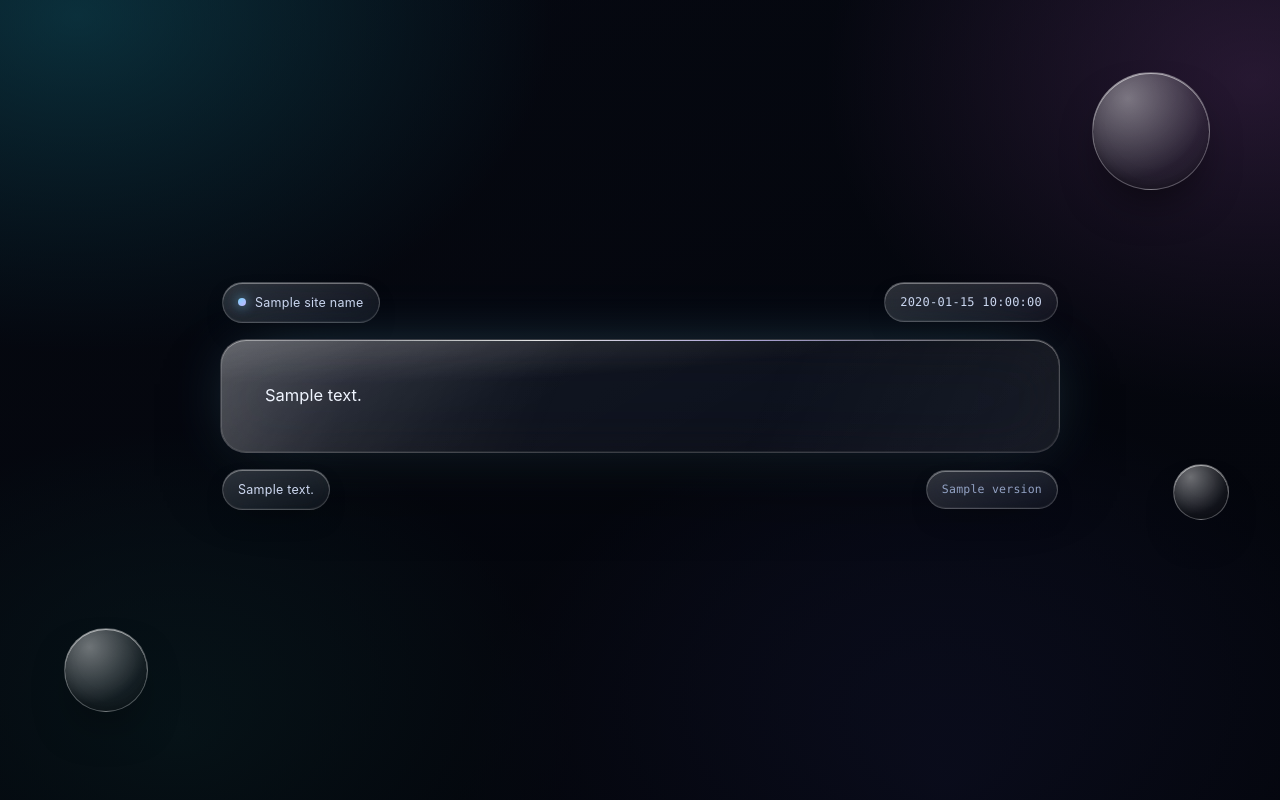
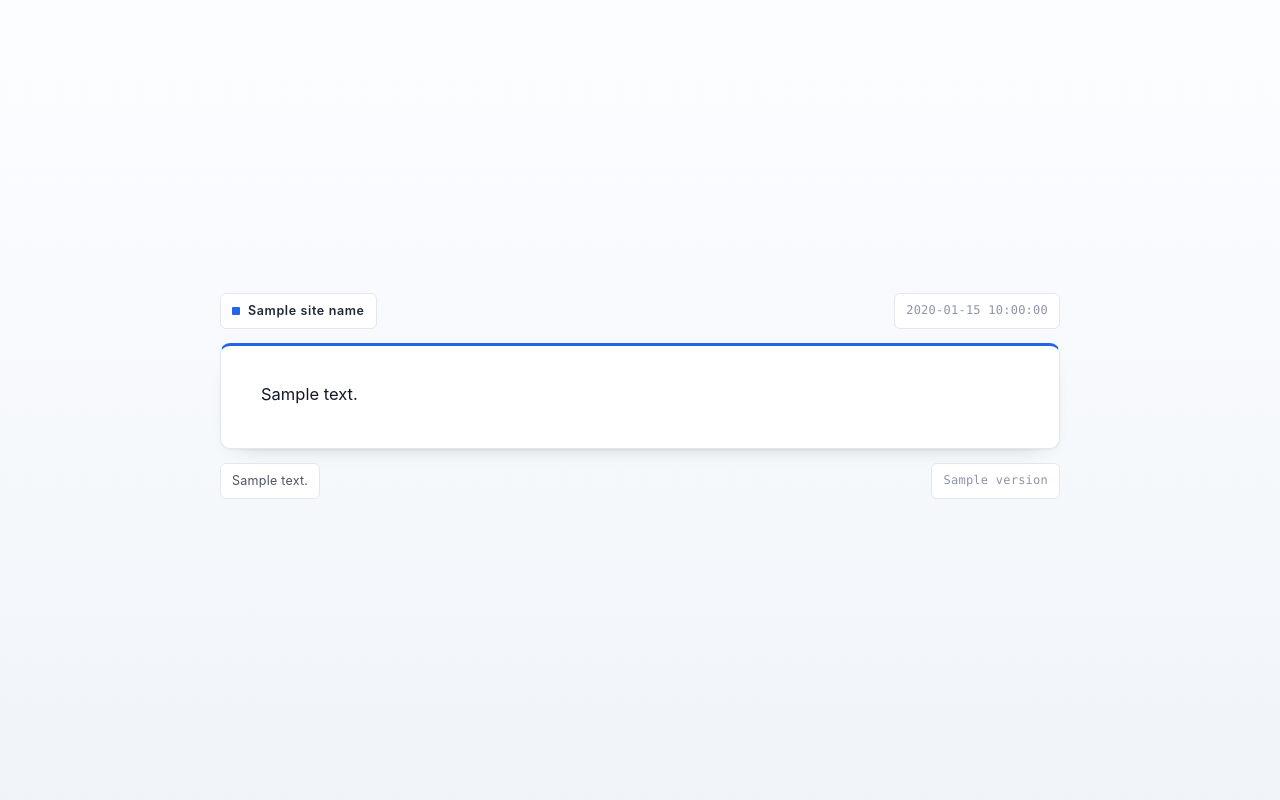
Before and after one commit to Sean-CodingForLife/astrbot_plugin_t2i_enhance, a Python web app: template templates/frosted-glass.html in a window 1280 px wide. Run offline with Jinja, Linux system fonts and the light colour scheme; the template is opened without the code that fills it: most values are stand-ins (such as "Sample title", 1, 10 or a date in 2020).

Commit message:
Redesign the frosted-glass template as a light theme
Replace the dark aurora/glassmorphism treatment with a light documentation
style: a faint grid background, a square white card with a solid accent rule,
and contrast recalibrated for body text, code blocks, tables and the four
admonition variants. No circular decorations, no heavy blur.

```diff
--- a/templates/frosted-glass.html
+++ b/templates/frosted-glass.html
@@ -6,14 +6,18 @@
   <title>{{ template_name }}</title>
   <style>
     :root {
-      --ink: #f0f5ff;
-      --ink-soft: #cdd8f0;
-      --ink-dim: #93a3c4;
-      --glass-line: rgba(255, 255, 255, 0.18);
-      --glass-soft: rgba(255, 255, 255, 0.10);
-      --accent: #7dd3fc;
-      --accent-2: #c4b5fd;
-      --blur: 30px;
+      --bg: #f5f7fa;
+      --card: #ffffff;
+      --ink: #111827;
+      --ink-soft: #4b5563;
+      --ink-dim: #8b95a5;
+      --line: #e3e8ef;
+      --line-strong: #cfd8e3;
+      --tint: #f4f7fb;
+      --accent: #2563eb;
+      --accent-2: #0891b2;
+      --accent-soft: rgba(37, 99, 235, 0.10);
+      --radius: 10px;
       --sans: -apple-system, BlinkMacSystemFont, "Segoe UI", "PingFang SC",
         "Hiragino Sans GB", "Microsoft YaHei", "Noto Sans CJK SC",
         "Source Han Sans SC", sans-serif;
@@ -23,15 +27,14 @@
 
     * { box-sizing: border-box; }
 
-    /* 玻璃后面必须有颜色可模糊，这四团极光色块就是整套质感的来源。 */
+    /* 极淡方格底纹给浅色背景一点结构感：不用光斑、不用圆形装饰。 */
     html {
-      background-color: #04060d;
+      background-color: var(--bg);
       background-image:
-        radial-gradient(48rem 34rem at 6% 2%, rgba(34, 211, 238, 0.44), transparent 62%),
-        radial-gradient(42rem 32rem at 98% 10%, rgba(232, 121, 249, 0.38), transparent 64%),
-        radial-gradient(46rem 36rem at 74% 98%, rgba(99, 102, 241, 0.42), transparent 66%),
-        radial-gradient(38rem 30rem at 14% 92%, rgba(45, 212, 191, 0.30), transparent 64%),
-        linear-gradient(160deg, #070b16 0%, #050810 55%, #03050b 100%);
+        linear-gradient(rgba(17, 24, 39, 0.035) 1px, transparent 1px),
+        linear-gradient(90deg, rgba(17, 24, 39, 0.035) 1px, transparent 1px),
+        linear-gradient(180deg, #fbfcfe 0%, #f1f5fa 100%);
+      background-size: 28px 28px, 28px 28px, 100% 100%;
     }
 
     body {
@@ -41,14 +44,14 @@
       justify-content: center;
       margin: 0;
       min-height: 100vh;
-      padding: 56px 26px 64px;
+      padding: 48px 24px 56px;
       color: var(--ink);
-      font: 16.5px/1.85 var(--sans);
+      font: 16.5px/1.8 var(--sans);
       -webkit-font-smoothing: antialiased;
       text-rendering: optimizeLegibility;
     }
 
-    /* 背景图压一层暗幕后作为玻璃背后的一层纹理。 */
+    /* 背景图压一层浅色蒙版，保证正文对比度。 */
     body::before {
       content: "";
       position: absolute;
@@ -56,7 +59,7 @@
       z-index: 0;
       {% if bg_url %}
       background-image:
-        linear-gradient(175deg, rgba(4, 6, 13, 0.55) 0%, rgba(4, 6, 13, 0.72) 60%, rgba(3, 5, 11, 0.86) 100%),
+        linear-gradient(180deg, rgba(252, 253, 255, 0.92) 0%, rgba(246, 249, 252, 0.94) 55%, rgba(240, 244, 249, 0.96) 100%),
         url("{{ bg_url }}");
       background-size: cover, cover;
       background-position: center top, center top;
@@ -64,124 +67,65 @@
       {% endif %}
     }
 
-    /* ---------- 悬浮玻璃球 ---------- */
-    .orb {
-      position: absolute;
-      z-index: 1;
-      border: 1px solid rgba(255, 255, 255, 0.26);
-      border-radius: 50%;
-      background:
-        radial-gradient(120% 120% at 30% 22%, rgba(255, 255, 255, 0.42), rgba(255, 255, 255, 0.06) 58%, rgba(255, 255, 255, 0.02) 100%);
-      box-shadow:
-        inset 0 1px 0 rgba(255, 255, 255, 0.55),
-        inset 0 -8px 18px -10px rgba(0, 0, 0, 0.55),
-        0 22px 50px -22px rgba(0, 0, 0, 0.85);
-    }
-    .orb-1 { top: 9%; right: 5.5%; width: 118px; height: 118px; }
-    .orb-2 { top: 58%; right: 4%; width: 56px; height: 56px; }
-    .orb-3 { bottom: 11%; left: 5%; width: 84px; height: 84px; }
-
     .page {
       position: relative;
-      z-index: 2;
+      z-index: 1;
       width: 100%;
       max-width: 840px;
       margin: 0 auto;
     }
 
-    /* ---------- 玻璃胶囊 ---------- */
-    .pill {
+    /* ---------- 页眉 / 页脚：直角小圆角标签，不做胶囊 ---------- */
+    .topbar, .footbar {
+      display: flex;
+      align-items: center;
+      gap: 10px;
+    }
+    .topbar { margin: 0 0 14px; }
+    .footbar { margin: 14px 0 0; }
+    .spacer { flex: 1; }
+
+    .chip {
       display: inline-flex;
       align-items: center;
-      gap: 9px;
-      padding: 8px 15px;
-      border: 1px solid var(--glass-line);
-      border-radius: 999px;
-      background: linear-gradient(160deg, rgba(255, 255, 255, 0.17), rgba(255, 255, 255, 0.045));
-      backdrop-filter: blur(16px) saturate(1.6);
-      -webkit-backdrop-filter: blur(16px) saturate(1.6);
-      box-shadow:
-        inset 0 1px 0 rgba(255, 255, 255, 0.36),
-        inset 0 -1px 0 rgba(255, 255, 255, 0.05),
-        0 12px 30px -16px rgba(0, 0, 0, 0.80);
+      gap: 8px;
+      padding: 6px 11px;
+      border: 1px solid var(--line);
+      border-radius: 6px;
+      background: #ffffff;
       color: var(--ink-soft);
       font-size: 12.5px;
       letter-spacing: 0.02em;
     }
-    .pill .dot {
+    .chip.brand {
+      color: #1f2937;
+      font-weight: 600;
+      letter-spacing: 0.05em;
+    }
+    .chip .mark {
       width: 8px;
       height: 8px;
-      border-radius: 50%;
-      background: linear-gradient(140deg, var(--accent), var(--accent-2));
-      box-shadow: 0 0 12px rgba(125, 211, 252, 0.85);
+      border-radius: 1px;
+      background: var(--accent);
     }
-    .pill.tabular {
+    .chip.mono {
+      color: var(--ink-dim);
       font-family: var(--mono);
+      font-size: 12px;
       font-variant-numeric: tabular-nums;
-      font-size: 12px;
     }
 
-    .topbar {
-      display: flex;
-      align-items: center;
-      gap: 12px;
-      margin: 0 2px 16px;
-    }
-    .spacer { flex: 1; }
-
-    /* ---------- 主玻璃面板 ---------- */
-    .glass {
+    /* ---------- 主卡片：白底 + 顶部实色标尺 ---------- */
+    .card {
       position: relative;
-      padding: 40px 44px 42px;
-      border: 1px solid var(--glass-line);
-      border-radius: 26px;
-      background: linear-gradient(150deg,
-        rgba(255, 255, 255, 0.16) 0%,
-        rgba(255, 255, 255, 0.060) 36%,
-        rgba(255, 255, 255, 0.030) 100%);
-      backdrop-filter: blur(var(--blur)) saturate(1.75);
-      -webkit-backdrop-filter: blur(var(--blur)) saturate(1.75);
+      padding: 34px 40px 38px;
+      border: 1px solid var(--line);
+      border-top: 3px solid var(--accent);
+      border-radius: var(--radius);
+      background: var(--card);
       box-shadow:
-        inset 0 1px 0 rgba(255, 255, 255, 0.40),
-        inset 1px 0 0 rgba(255, 255, 255, 0.14),
-        inset 0 -1px 0 rgba(255, 255, 255, 0.07),
-        inset -1px 0 0 rgba(255, 255, 255, 0.05),
-        0 34px 90px -34px rgba(0, 0, 0, 0.94),
-        0 0 72px -26px rgba(125, 211, 252, 0.45);
-      overflow: hidden;
-    }
-    /* 左上泛光 + 斜向反光条 */
-    .glass::before {
-      content: "";
-      position: absolute;
-      inset: 0;
-      border-radius: inherit;
-      background:
-        radial-gradient(120% 88% at 10% -12%, rgba(255, 255, 255, 0.17), transparent 58%),
-        linear-gradient(112deg,
-          rgba(255, 255, 255, 0.19) 0%,
-          rgba(255, 255, 255, 0.065) 17%,
-          rgba(255, 255, 255, 0) 41%,
-          rgba(255, 255, 255, 0) 63%,
-          rgba(255, 255, 255, 0.055) 100%);
-      pointer-events: none;
-      z-index: 0;
-    }
-    /* 顶棱聚光 */
-    .glass::after {
-      content: "";
-      position: absolute;
-      left: 13%;
-      right: 13%;
-      top: 0;
-      height: 1.5px;
-      border-radius: 2px;
-      background: linear-gradient(90deg, transparent, rgba(255, 255, 255, 0.78), rgba(196, 181, 253, 0.72), transparent);
-      z-index: 1;
-    }
-    .glass > * {
-      position: relative;
-      z-index: 2;
+        0 1px 2px rgba(17, 24, 39, 0.05),
+        0 10px 24px -20px rgba(17, 24, 39, 0.45);
     }
 
     /* ---------- 正文排版 ---------- */
@@ -261,191 +202,164 @@
       text-decoration: none;
     }
 
-    .md ul, .md ol { margin: 0 0 1.05em; padding-left: 1.45em; }
-    .md li { margin: 0.4em 0; }
-    .md li::marker { color: rgba(125, 211, 252, 0.90); }
-    .md li > ul, .md li > ol { margin: 0.4em 0; }
+    .md ul, .md ol { margin: 0 0 1.05em; padding-left: 1.4em; }
+    .md ul { list-style-type: square; }
+    .md li { margin: 0.36em 0; }
+    .md li::marker { color: var(--accent); }
+    .md li > ul, .md li > ol { margin: 0.36em 0; }
 
     .md blockquote {
-      margin: 1.3em 0;
-      padding: 0.95em 1.2em;
-      border: 1px solid var(--glass-soft);
-      border-left: 3px solid rgba(196, 181, 253, 0.80);
-      border-radius: 4px 16px 16px 4px;
-      background: linear-gradient(120deg, rgba(196, 181, 253, 0.16), rgba(196, 181, 253, 0.04));
-      box-shadow: inset 0 1px 0 rgba(255, 255, 255, 0.14);
+      margin: 1.25em 0;
+      padding: 0.85em 1.1em;
+      border-left: 3px solid var(--accent);
+      border-radius: 0 6px 6px 0;
+      background: #f5f8ff;
       color: var(--ink-soft);
     }
     .md blockquote > *:last-child { margin-bottom: 0; }
 
     .md hr {
       height: 1px;
-      margin: 2.1em 0;
+      margin: 2em 0;
       border: 0;
-      background: linear-gradient(90deg, transparent, rgba(255, 255, 255, 0.28), transparent);
+      background: var(--line);
     }
 
     .md code {
-      padding: 0.16em 0.44em;
-      border: 1px solid rgba(255, 255, 255, 0.16);
-      border-radius: 7px;
-      background: rgba(255, 255, 255, 0.10);
-      box-shadow: inset 0 1px 0 rgba(255, 255, 255, 0.16);
-      color: #d8ecff;
+      padding: 0.14em 0.4em;
+      border: 1px solid #dbe3ee;
+      border-radius: 4px;
+      background: #eef2f7;
+      color: #1d4ed8;
       font-family: var(--mono);
       font-size: 0.88em;
       white-space: break-spaces;
     }
     .md pre {
-      margin: 1.3em 0;
-      padding: 17px 19px;
-      border: 1px solid rgba(255, 255, 255, 0.13);
-      border-radius: 16px;
-      background: linear-gradient(150deg, rgba(3, 6, 14, 0.62), rgba(3, 6, 14, 0.42));
-      backdrop-filter: blur(8px) saturate(1.3);
-      -webkit-backdrop-filter: blur(8px) saturate(1.3);
-      box-shadow:
-        inset 0 1px 0 rgba(255, 255, 255, 0.11),
-        inset 0 -1px 0 rgba(0, 0, 0, 0.28);
+      margin: 1.25em 0;
+      padding: 15px 17px;
+      border: 1px solid var(--line);
+      border-left: 3px solid var(--line-strong);
+      border-radius: 0 6px 6px 0;
+      background: #f7f9fb;
       overflow-x: auto;
       font-size: 13.5px;
-      line-height: 1.68;
+      line-height: 1.66;
     }
     .md pre code {
       padding: 0;
       border: 0;
       background: none;
-      box-shadow: none;
-      color: #e3ecff;
+      color: #1f2937;
       font-size: 1em;
       white-space: pre;
     }
 
     .md table {
       width: 100%;
-      margin: 1.3em 0;
-      border: 1px solid var(--glass-soft);
-      border-radius: 14px;
+      margin: 1.25em 0;
+      border: 1px solid var(--line);
+      border-radius: 6px;
       border-collapse: separate;
       border-spacing: 0;
       overflow: hidden;
-      background: rgba(255, 255, 255, 0.035);
+      background: #ffffff;
       font-size: 0.95em;
     }
     .md th, .md td {
-      padding: 0.62em 0.88em;
-      border-bottom: 1px solid rgba(255, 255, 255, 0.075);
+      padding: 0.56em 0.82em;
+      border-bottom: 1px solid var(--line);
       text-align: left;
       overflow-wrap: anywhere;
     }
     .md thead th {
-      background: rgba(255, 255, 255, 0.085);
-      box-shadow: inset 0 1px 0 rgba(255, 255, 255, 0.14);
-      color: #ffffff;
+      border-bottom: 1px solid var(--line-strong);
+      background: var(--tint);
+      color: #0f172a;
       font-weight: 650;
       white-space: nowrap;
     }
     .md tbody tr:last-child td { border-bottom: 0; }
-    .md tbody tr:nth-child(even) td { background: rgba(255, 255, 255, 0.022); }
+    .md tbody tr:nth-child(even) td { background: #fafbfd; }
 
     .md img {
       max-width: 100%;
       height: auto;
-      border: 1px solid var(--glass-soft);
-      border-radius: 14px;
-      box-shadow: 0 18px 40px -22px rgba(0, 0, 0, 0.85);
+      border: 1px solid var(--line);
+      border-radius: 6px;
     }
 
     .md details {
-      margin: 1.2em 0;
-      padding: 0.9em 1.15em;
-      border: 1px solid var(--glass-soft);
-      border-radius: 14px;
-      background: rgba(255, 255, 255, 0.045);
-      box-shadow: inset 0 1px 0 rgba(255, 255, 255, 0.12);
+      margin: 1.15em 0;
+      padding: 0.8em 1.05em;
+      border: 1px solid var(--line);
+      border-radius: 6px;
+      background: #fafbfd;
     }
-    .md summary { font-weight: 600; color: #ffffff; }
-    .md details[open] summary { margin-bottom: 0.7em; }
+    .md summary { font-weight: 600; color: #0f172a; }
+    .md details[open] summary { margin-bottom: 0.65em; }
 
     .md .admonition {
-      margin: 1.3em 0;
-      padding: 0.95em 1.2em;
-      border: 1px solid var(--glass-soft);
+      margin: 1.25em 0;
+      padding: 0.9em 1.1em;
+      border: 1px solid #cddcf7;
       border-left: 3px solid var(--accent);
-      border-radius: 4px 14px 14px 4px;
-      background: rgba(125, 211, 252, 0.13);
-      box-shadow: inset 0 1px 0 rgba(255, 255, 255, 0.14);
+      border-radius: 0 6px 6px 0;
+      background: #f2f7ff;
     }
     .md .admonition-title {
-      margin: 0 0 0.5em;
-      color: #ffffff;
+      margin: 0 0 0.45em;
+      color: #1e40af;
       font-weight: 650;
     }
-    .md .admonition.tip { border-left-color: #6ee7b7; background: rgba(110, 231, 183, 0.13); }
-    .md .admonition.warning { border-left-color: #fcd34d; background: rgba(252, 211, 77, 0.13); }
-    .md .admonition.danger { border-left-color: #fca5a5; background: rgba(252, 165, 165, 0.13); }
+    .md .admonition.tip { border-color: #c8ebdf; border-left-color: #0d9488; background: #f0fbf8; }
+    .md .admonition.tip .admonition-title { color: #0f766e; }
+    .md .admonition.warning { border-color: #f6e0b5; border-left-color: #d97706; background: #fff8ec; }
+    .md .admonition.warning .admonition-title { color: #b45309; }
+    .md .admonition.danger { border-color: #f7d4d4; border-left-color: #dc2626; background: #fef4f4; }
+    .md .admonition.danger .admonition-title { color: #b91c1c; }
 
     .md .toc {
-      margin: 1.3em 0;
-      padding: 0.95em 1.15em;
-      border: 1px dashed rgba(255, 255, 255, 0.22);
-      border-radius: 14px;
-      background: rgba(255, 255, 255, 0.04);
+      margin: 1.25em 0;
+      padding: 0.85em 1.05em;
+      border: 1px dashed var(--line-strong);
+      border-radius: 6px;
+      background: #fafbfd;
       font-size: 0.94em;
     }
     .md .toc::before {
       content: "目录";
       display: block;
-      margin-bottom: 0.45em;
+      margin-bottom: 0.42em;
       color: var(--ink-dim);
       font-size: 0.78em;
       letter-spacing: 0.14em;
     }
     .md .toc ul { margin: 0; padding-left: 1.2em; }
 
-    /* ---------- 页脚玻璃条 ---------- */
-    .footbar {
-      display: flex;
-      align-items: center;
-      gap: 10px;
-      margin: 16px 2px 0;
-      font-size: 12.5px;
-    }
-    .pill.tag {
-      font-family: var(--mono);
-      font-size: 11.5px;
-      color: var(--ink-dim);
-    }
-
-    @media (max-width: 1024px) {
-      .orb { display: none; }
-    }
     @media (max-width: 640px) {
-      body { padding: 30px 14px 38px; font-size: 15.5px; }
-      .glass { padding: 26px 20px 28px; border-radius: 20px; }
+      body { padding: 28px 14px 34px; font-size: 15.5px; }
+      .card { padding: 24px 18px 26px; border-radius: 8px; }
+      .topbar, .footbar { gap: 8px; }
     }
   </style>
 </head>
 <body>
-  <div class="orb orb-1"></div>
-  <div class="orb orb-2"></div>
-  <div class="orb orb-3"></div>
-
   <div class="page">
     <div class="topbar">
-      <span class="pill"><i class="dot"></i>{{ site_name or "AstrBot" }}</span>
+      <span class="chip brand"><i class="mark"></i>{{ site_name or "AstrBot" }}</span>
       <span class="spacer"></span>
-      {% if datetime %}<span class="pill tabular">{{ datetime }}</span>{% endif %}
+      {% if datetime %}<span class="chip mono">{{ datetime }}</span>{% endif %}
     </div>
 
-    <main class="glass">
+    <main class="card">
       <article class="md">{{ content | safe }}</article>
     </main>
 
     <div class="footbar">
-      <span class="pill">{{ footer_text or theme_name }}</span>
+      <span class="chip">{{ footer_text or theme_name }}</span>
       <span class="spacer"></span>
-      <span class="pill tag">{{ version }}</span>
+      <span class="chip mono">{{ version }}</span>
     </div>
   </div>
 </body>
```
Also changed, not shown: other parts of templates/frosted-glass.html (+26 -29 lines).
